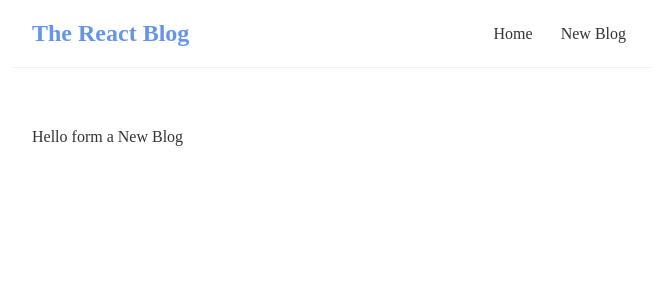
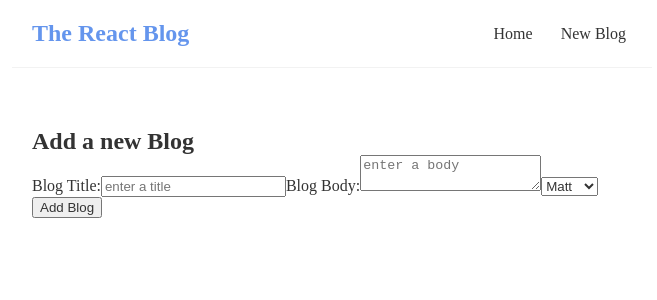
Before and after one commit to kosarc/BlogApp, a React (Create React App) app: page /new-blog in a window 1280 px wide. Shown: the top 300 px of the page, without its empty margins (308-965 px from the left). Built offline with nearby package versions, Linux system fonts and the light colour scheme; data requests are answered from the project's data file.

Commit message:
added a form for new blog

```diff
--- a/src/NewBlog.js
+++ b/src/NewBlog.js
@@ -1,5 +1,46 @@
+import { useState } from "react";
+import useFetch from "./useFetch";
+
 const NewBlog = () => {
-  return "Hello form a New Blog";
+  const [title, setTitle] = useState("");
+  const [body, setBody] = useState("");
+  const [author, setAuthor] = useState("");
+  const { data } = useFetch("http://localhost:8000/blog");
+
+  return (
+    <div className="new-blog">
+      <h2>Add a new Blog</h2>
+      <form>
+        <label>Blog Title:</label>
+        <input
+          type="text"
+          placeholder="enter a title"
+          required
+          value={title}
+          onChange={(e) => setTitle(e.target.value)}
+        />
+        <label>Blog Body:</label>
+        <textarea
+          type="text"
+          required
+          placeholder="enter a body"
+          value={body}
+          onChange={(e) => setBody(e.target.value)}
+        />
+        <select value={author} onChange={(e) => setAuthor(e.target.value)}>
+          {data &&
+            data.map((value, index) => {
+              return (
+                <option key={index} value={value.author}>
+                  {value.author}
+                </option>
+              );
+            })}
+        </select>
+        <input type="submit" value="Add Blog" />
+      </form>
+    </div>
+  );
 };
 
 export default NewBlog;
```
